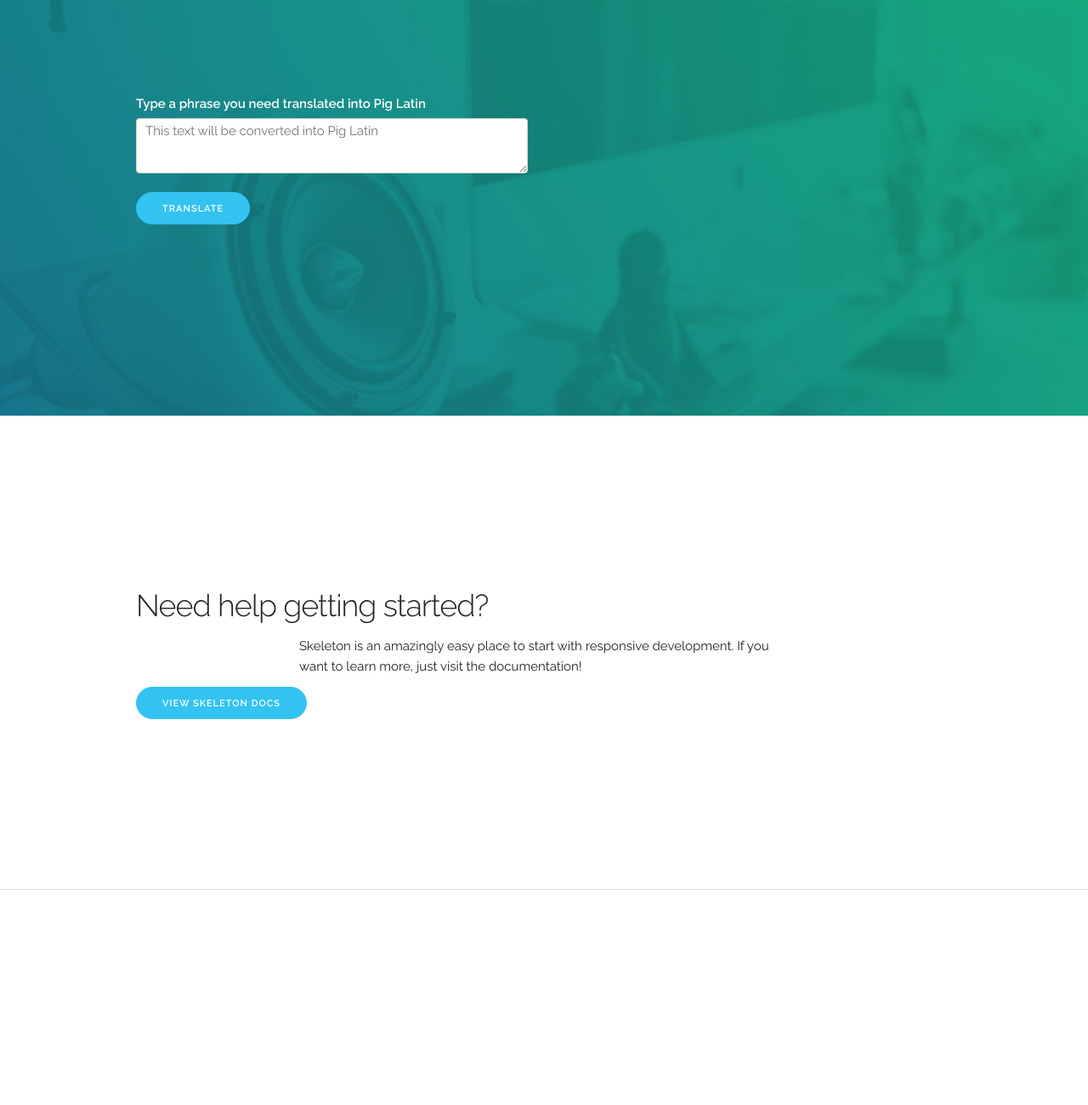
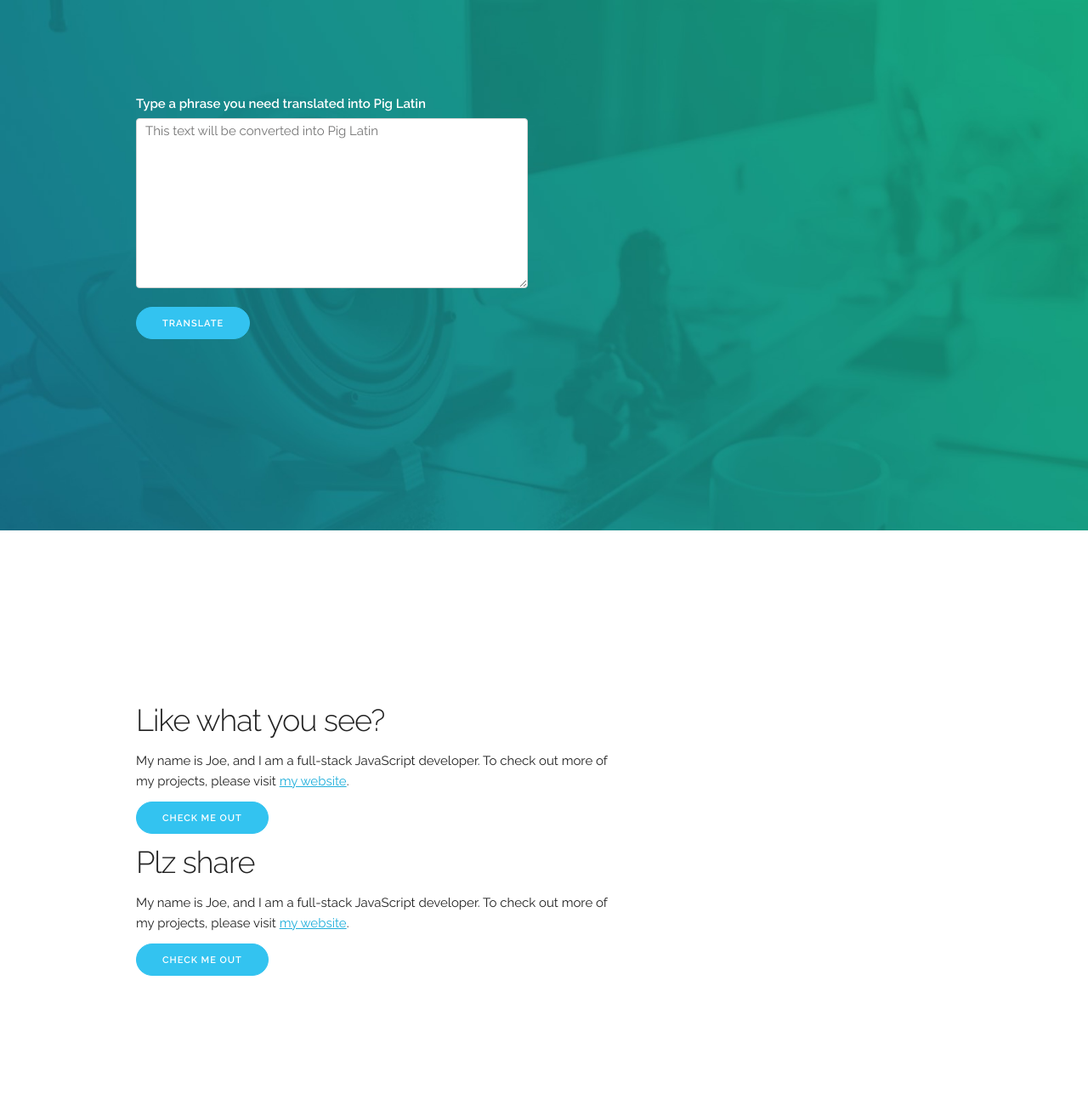
Before and after one commit to JoeKarlsson/Pig-Latin, a website: page index.html in a window 1280 px wide. Shown: the part 720-2020 px from the top of the page at 85% size. Before the commit the page ends 1767 px from the top, so only its background shows below. Drawn offline with nearby package versions, Linux system fonts and the light colour scheme.

Commit message:
Updated Social images 2

```diff
--- a/css/styles.css
+++ b/css/styles.css
@@ -2,6 +2,11 @@
 –––––––––––––––––––––––––––––––––––––––––––––––––– */
 .button {
   border-radius: 100px;
+}
+
+textarea {
+  color: black;
+  min-height: 200px;
 }
 
 /* Sections
@@ -24,6 +29,9 @@
 .hero-heading {
   text-align: center;
 }
+.pig {
+    max-width: 80%;
+  }
 
 /* Values
 –––––––––––––––––––––––––––––––––––––––––––––––––– */
@@ -93,8 +101,6 @@
   }
   .section-description {
     max-width: 60%;
-    margin-left: auto;
-    margin-right: auto;
   }
   .categories {
     padding: 15rem 0 8rem;
--- a/index.html
+++ b/index.html
@@ -19,14 +19,15 @@
 
     <!-- OG Meta Data
     –––––––––––––––––––––––––––––––––––––––––––––––––– -->
-    <meta property="og:description" content="Translates from any language into Pig Latin!">
+    <meta property="og:description" content="Translates from any language into Pig Latin.">
     <meta property="og:title" content="Pig Latin Translator">
     <meta property="og:url" content="https://github.com/JoeKarlsson1/Pig-Latin">
     <meta property="og:type" content="website">
+    <meta property="og:site_name" content="Pig Latin Translator" />
     <meta property="og:image" content="https://github.com/JoeKarlsson1/Pig-Latin/img/cover_photo.png">
     <link rel="author" href="https://plus.google.com/u/0/+JoeKarlsson/posts">
     <meta name="twitter:card" content="summary_large_image">
-    <meta name="twitter:description" content="Translates from any language into Pig Latin!">
+    <meta name="twitter:description" content="Translates from any language into Pig Latin.">
     <meta name="twitter:title" content="Pig Latin Translator">
     <meta name="twitter:site" content="@JoeCarlson131">
     <meta name="twitter:image" content="https://github.com/JoeKarlsson1/Pig-Latin/img/cover_photo.png">
@@ -89,7 +90,6 @@
               <a class="button button-primary" href="javascript: submitPigPhrase()">Translate</a>
             </div>
             <div class="six columns" id="translation">
-
             </div>
           </div>
 
@@ -97,15 +97,16 @@
       </div>
     </div>
 
-    <div id="translation">
-      <!-- Translated pig latin goes here -->
-    </div>
-
     <div class="section get-help">
       <div class="container">
-        <h3 class="section-heading">Need help getting started?</h3>
-        <p class="section-description">Skeleton is an amazingly easy place to start with responsive development. If you want to learn more, just visit the documentation!</p>
-        <a class="button button-primary" href="http://getskeleton.com">View Skeleton Docs</a>
+        <h3 class="section-heading">Like what you see?</h3>
+        <p class="section-description">My name is Joe, and I am a full-stack JavaScript developer. To check out more of my projects, please visit <a href="http://www.callmejoe.net/">my website</a>.</p>
+        <a class="button button-primary" href="http://www.callmejoe.net/">Check Me Out</a>
+      </div>
+      <div class="container">
+        <h3 class="section-heading">Plz share</h3>
+        <p class="section-description">My name is Joe, and I am a full-stack JavaScript developer. To check out more of my projects, please visit <a href="http://www.callmejoe.net/">my website</a>.</p>
+        <a class="button button-primary" href="http://www.callmejoe.net/">Check Me Out</a>
       </div>
     </div>
 
--- a/pigLatin.js
+++ b/pigLatin.js
@@ -4,12 +4,15 @@
 function submitPigPhrase() {
 
   var input = document.getElementById('pigInput').value;
+  var translation = document.getElementById('translation');
 
-  //append to the DOM
-  var translation = document.getElementById('translation');
+  var header = document.createElement('h3');
   var text = document.createElement('p');
 
-  //clear DOM
+  //clear previous translation from the DOM
+  translation.removeChild(translation.firstChild)
+
+  //Append newly translated phrase to the DOM
   text.innerHTML = pigPhrase(input);
   translation.appendChild(text);
 }
```
